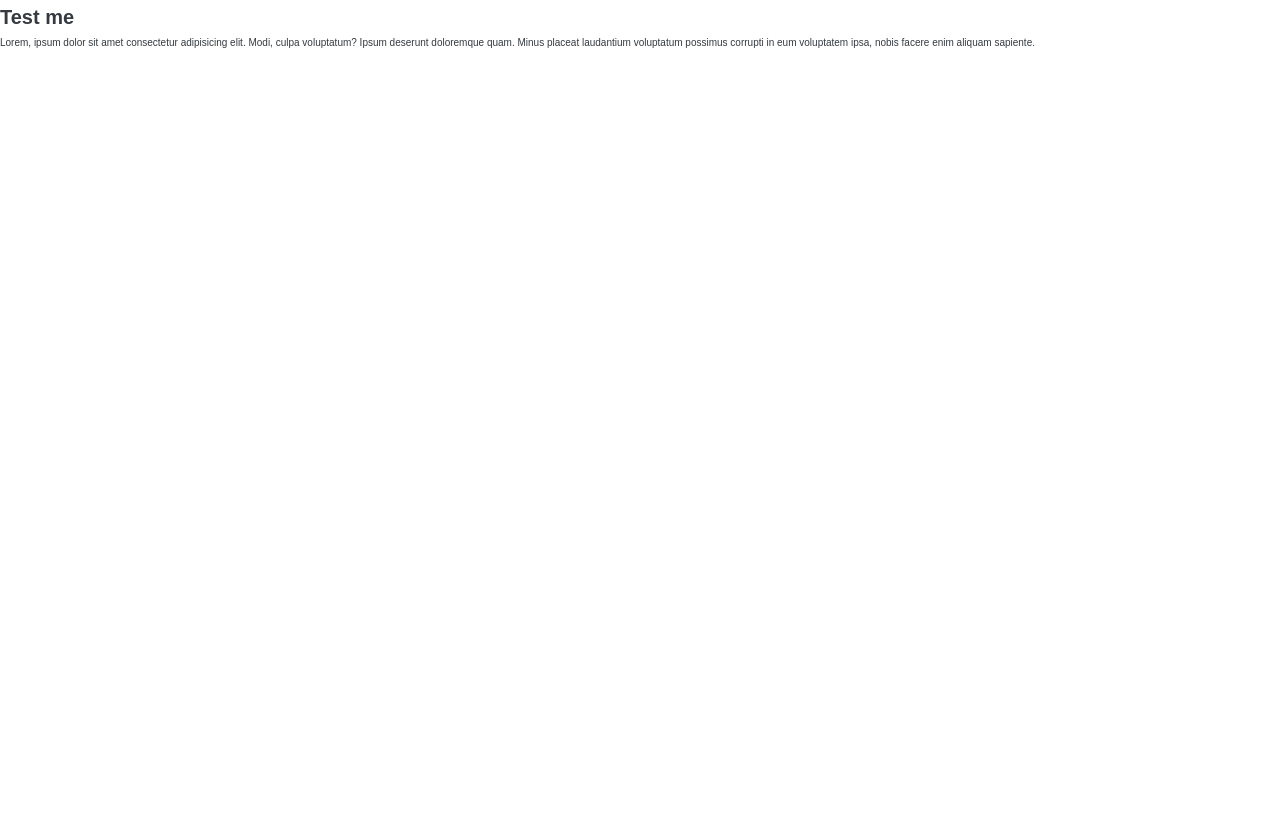
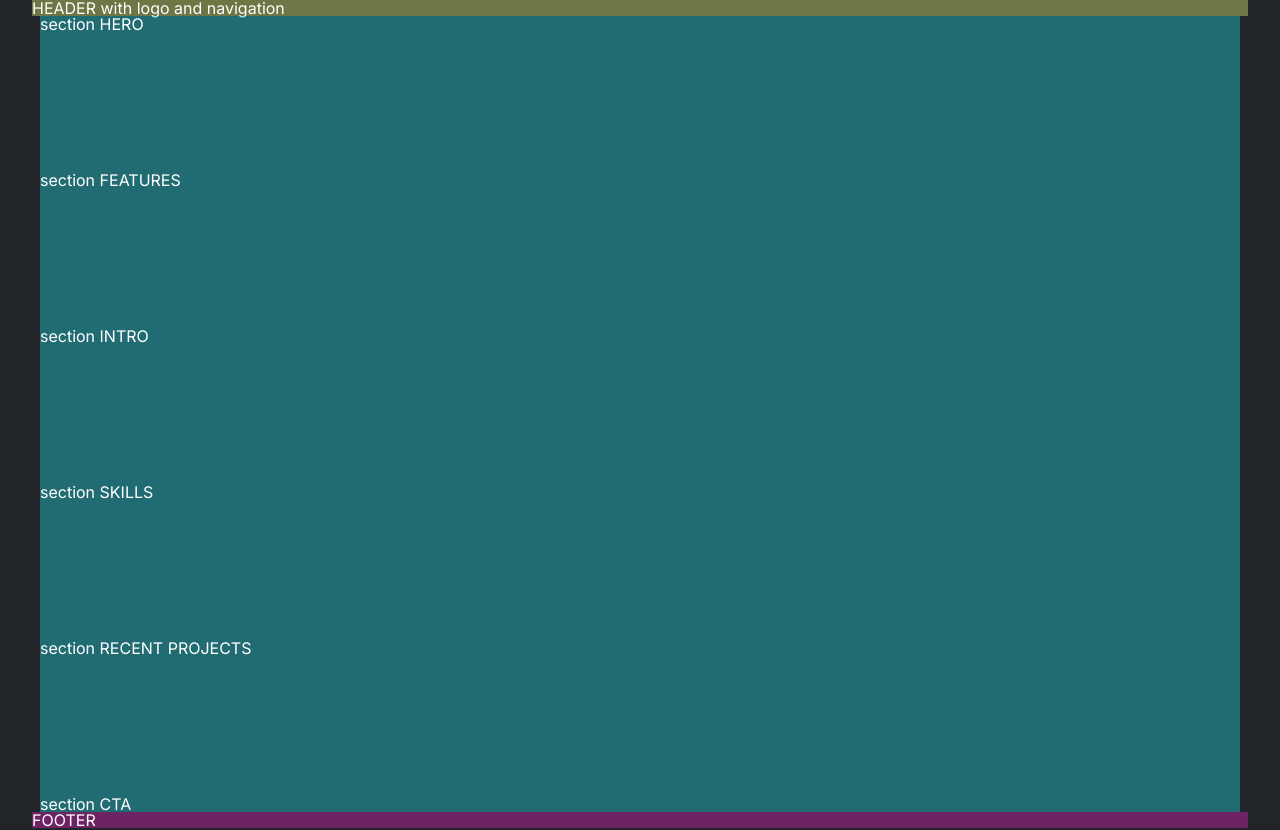
Before and after one commit to NataliaDrause/PortfolioSite, a website: page src/index.html in a window 1280 px wide. Before the commit the page ends 800 px from the top, so only its background shows below. Drawn offline with nearby package versions, Linux system fonts and the light colour scheme; files that its build step writes are made by us from their sources.

Commit message:
add basic typography, colors and main grid layout

```diff
--- a/src/index.html
+++ b/src/index.html
@@ -5,15 +5,28 @@
     <meta charset="UTF-8">
     <meta http-equiv="X-UA-Compatible" content="IE=edge">
     <meta name="viewport" content="width=device-width, initial-scale=1.0">
+    <link rel="preconnect" href="https://fonts.googleapis.com">
+    <link rel="preconnect" href="https://fonts.gstatic.com" crossorigin>
+    <link href="https://fonts.googleapis.com/css2?family=Inter:wght@400;500;600;700&display=swap" rel="stylesheet">
     <link rel="stylesheet" href="css/style.css">
     <title>Document</title>
   </head>
 
-  <body>
-    <h1>Test me</h1>
-    <p>Lorem, ipsum dolor sit amet consectetur adipisicing elit. Modi, culpa voluptatum? Ipsum deserunt doloremque quam.
-      Minus placeat laudantium voluptatum possimus corrupti in eum voluptatem ipsa, nobis facere enim aliquam sapiente.
-    </p>
+  <body class="container">
+
+    <header class="header">HEADER with logo and navigation</header>
+
+    <main class="main">
+      <section class="section">section HERO</section>
+      <section class="section">section FEATURES</section>
+      <section class="section">section INTRO</section>
+      <section class="section">section SKILLS</section>
+      <section class="section">section RECENT PROJECTS</section>
+      <section class="section">section CTA</section>
+    </main>
+
+    <footer class="footer">FOOTER</footer>
+
   </body>
 
 </html>
--- a/src/sass/abstracts/_variables.scss
+++ b/src/sass/abstracts/_variables.scss
@@ -3,15 +3,20 @@
 // -----------------------------------------------------------------------------
 
 // FONT VARIABLES
-$font-primary: sans-serif;
-$font-display: sans-serif;
+$font-primary: 'Inter', sans-serif;
+$font-display: 'Inter', sans-serif;
 
 // COLOR VARIABLES
-$color-primary: #f03e3e;
-$color-primary-dark: #e03131;
-
-$color-secondary: #1864ab;
+$color-primary-cold: #4BC0C8;
+$color-secondary-mid: #C779D0;
+$color-secondary-warm: #FEAC5E;
 
 $color-grey-light: #f1f3f5;
 $color-grey-mid: #adb5bd;
-$color-grey-dark: #343a40;
+$color-grey-dark: #212529;
+
+$color-text: #fff;
+
+// GRADIENTS
+$background-gradient-fallback: #FEAC5E;  /* fallback for old browsers */
+$background-gradient: linear-gradient(to right, #4BC0C8, #C779D0, #FEAC5E); /* W3C, IE 10+/ Edge, Firefox 16+, Chrome 26+, Opera 12+, Safari 7+ */
--- a/src/sass/base/_base.scss
+++ b/src/sass/base/_base.scss
@@ -16,4 +16,46 @@ html {
 
 body {
   box-sizing: border-box;
+  overflow-x: hidden;
+  background-color: $color-grey-dark;
 }
+
+.container {
+  min-height: 100vh;
+  max-width: 180rem;
+  margin: 0 auto;
+  padding: 0 3.2rem;
+  display: grid;
+  grid-template-columns: 1fr [main-start] minmax(min-content, 120rem) [main-end] 1fr;
+  grid-template-rows: auto 1fr auto;
+
+}
+
+.header, .footer {
+  grid-column: span 3;
+}
+
+.main {
+  grid-column: 2/3;
+  display: grid;
+  grid-template-columns: repeat(12, 1fr);
+  row-gap: 14rem;
+}
+
+.section {
+  grid-column: 1/-1;
+}
+
+// TEMPORARY COLOR GROUPS
+
+header {
+  background-color: rgba(228, 239, 113, 0.4);
+}
+
+main {
+  background-color: rgba(33, 214, 226, 0.4);
+}
+
+footer {
+  background-color: rgba(226, 33, 187, 0.4);
+}
--- a/src/sass/base/_typography.scss
+++ b/src/sass/base/_typography.scss
@@ -5,6 +5,7 @@
 body {
   font-family: $font-display;
   font-weight: 400;
-  line-height: 1.7;
-  color: $color-grey-dark;
+  font-size: 1.6rem;
+  line-height: 1;
+  color: $color-text;
 }
```
